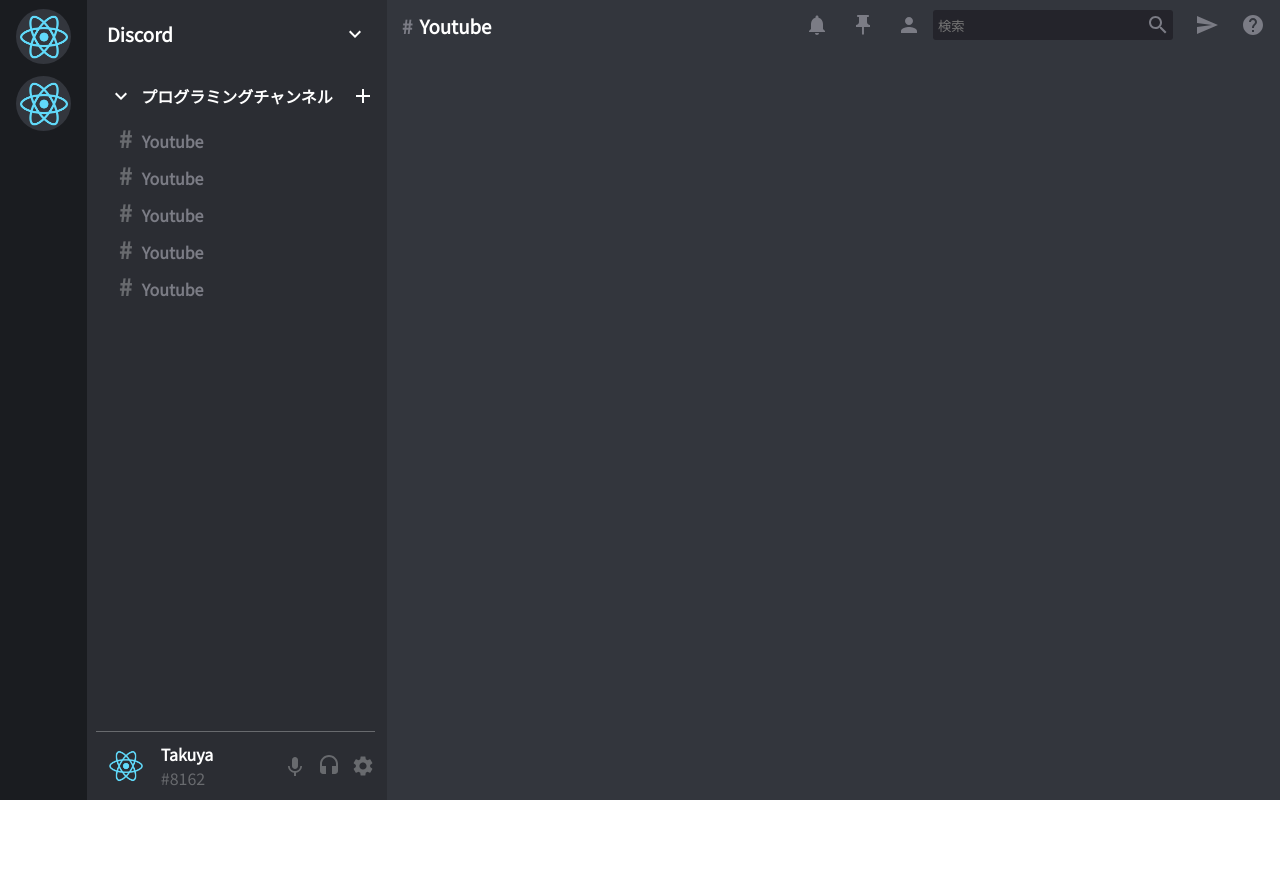
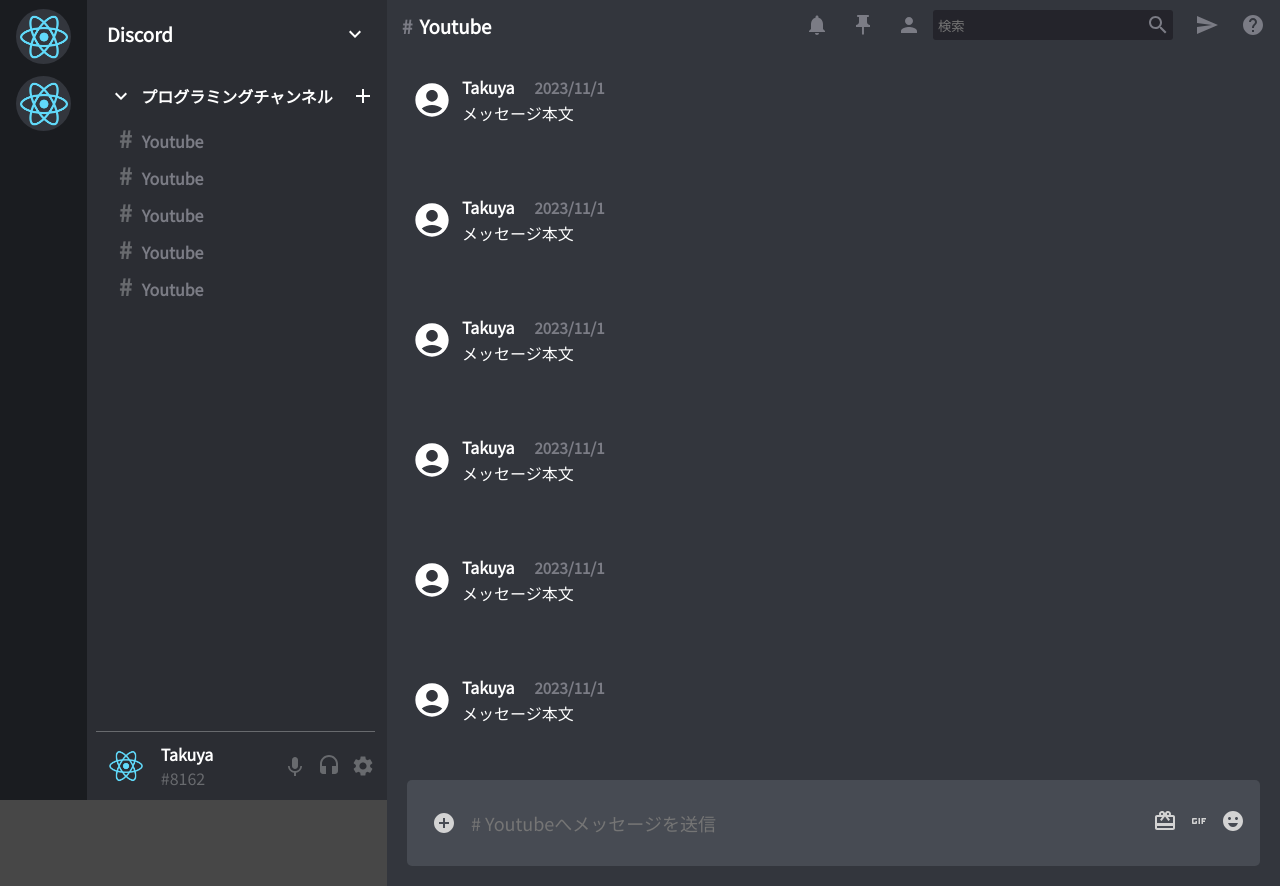
Before and after one commit to Takuya-ops/discord_clone, a React (Create React App) app: page / in a window 1280 px wide. Before the commit the page ends 800 px from the top, so only its background shows below. Built offline with nearby package versions, Linux system fonts and the light colour scheme.

Commit message:
chatmessage component add

```diff
--- a/src/components/chat/Chat.scss
+++ b/src/components/chat/Chat.scss
@@ -3,5 +3,35 @@
   flex-direction: column;
   flex-grow: 1;
   background-color: #33363d;
-  justify-content: space-between;
+  // justify-content: space-between;
+
+  .chatMessage {
+    flex-grow: 1;
+  }
+  .chatInput {
+    display: flex;
+    align-items: center;
+    justify-content: space-between;
+    padding: 15px;
+    background-color: #474b53;
+    border-radius: 5px;
+    margin: 20px;
+    color: lightgray;
+
+    form {
+      flex-grow: 1;
+      input {
+        padding: 15px;
+        background: transparent;
+        border: none;
+        outline: none;
+        color: white;
+        font-size: large;
+        width: 100%;
+      }
+      .chatInputButton {
+        display: none;
+      }
+    }
+  }
 }
--- a/src/components/chat/Chat.tsx
+++ b/src/components/chat/Chat.tsx
@@ -1,13 +1,34 @@
 import React from 'react'
 import ChatHeader from './ChatHeader'
 import "./Chat.scss"
+import { AddCircle, CardGiftcard, EmojiEmotions, Gif } from '@mui/icons-material'
+import ChatMessage from './ChatMessage'
 
 const Chat = () => {
   return (
     <div className='chat'>
       <ChatHeader/>
       <div className='chatMessage'></div>
-      <div className='chatInput'></div>
+        <ChatMessage/>
+        <ChatMessage/>
+        <ChatMessage/>
+        <ChatMessage/>
+        <ChatMessage/>
+        <ChatMessage/>
+      <div className='chatInput'>
+        <AddCircle/>
+        <form>
+          <input type="text" placeholder='# Youtubeへメッセージを送信'/>
+          <button type="submit" className='chatInputButton'>
+             送信
+          </button>
+        </form>
+        <div className='chatInputIcons'>
+          <CardGiftcard/>
+          <Gif/>
+          <EmojiEmotions/>
+        </div>
+      </div>
     </div>
   )
 }
--- /dev/null
+++ b/src/components/chat/ChatMessage.scss
@@ -0,0 +1,25 @@
+.message {
+  display: flex;
+  align-items: center;
+  padding: 15px;
+  color: white;
+  // margin-bottom: 10px;
+
+  .MuiSvgIcon-root{
+    width: 40px;
+    height: 40px;
+  }
+
+  .messageInfo {
+    padding: 20px 20px 20px 10px;
+    p {
+      padding-top: 2px;
+    }
+  }
+
+  .messageTimestamp {
+    color: #7b7c85;
+    margin-left: 20px;
+    font-size: 15px;
+  }
+}
--- /dev/null
+++ b/src/components/chat/ChatMessage.tsx
@@ -0,0 +1,19 @@
+import React from 'react'
+import "./ChatMessage.scss"
+import { AccountCircle } from '@mui/icons-material'
+
+const ChatMessage = () => {
+  return (
+    <div className='message'>
+      <AccountCircle/>
+      <div className='messageInfo'>
+        <h4>Takuya
+          <span className='messageTimestamp'>2023/11/1</span>
+        </h4>
+        <p>メッセージ本文</p>
+      </div>
+    </div>
+  )
+}
+
+export default ChatMessage
```
